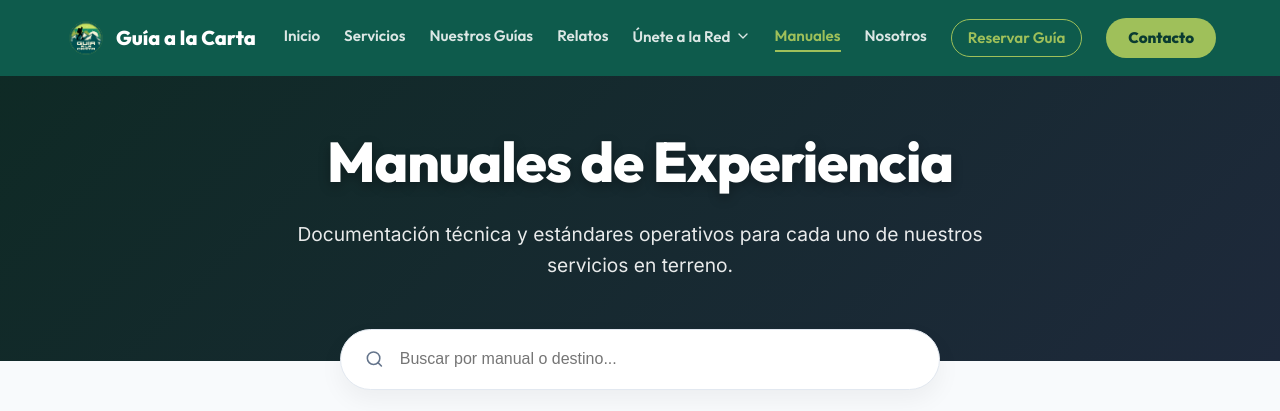
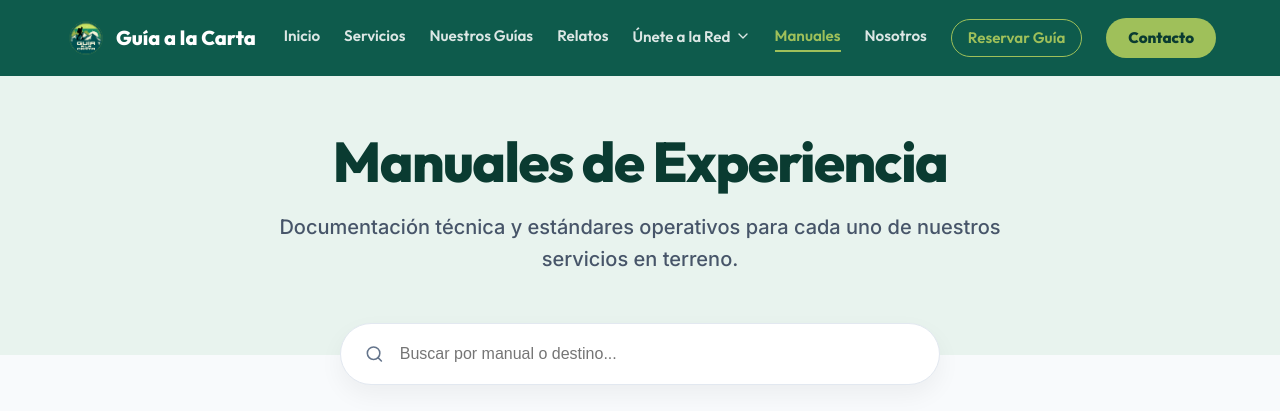
Before and after one commit to guiaalacartaoficial/guia-a-la-carta-web, a React (Vite) app: page /manuales in a window 1280 px wide. Shown: the top 411 px of the page. Built offline with nearby package versions, Linux system fonts and the light colour scheme; no server answers; the database is empty.

Commit message:
style: rediseño de manuales con tonos verdes claros y amigables

```diff
--- a/src/pages/Manuales.css
+++ b/src/pages/Manuales.css
@@ -5,8 +5,8 @@
 
 /* HERO SECTION */
 .manuales-hero {
-  background: linear-gradient(135deg, #0e2a24, #1e293b); /* Verde ultra oscuro a azul noche */
-  color: white;
+  background: #e8f3ee; /* Verde suave característico */
+  color: var(--c-primary-dark);
   padding: 8rem 0 5rem; /* Padding superior para compensar el navbar */
   text-align: center;
 }
@@ -14,17 +14,17 @@
 .manuales-hero h1 {
   font-size: clamp(2.5rem, 6vw, 3.5rem);
   font-weight: 900;
-  margin-bottom: 1.5rem;
-  color: #ffffff !important;
-  text-shadow: 0 4px 12px rgba(0,0,0,0.3);
-  letter-spacing: -1px;
+  margin-bottom: 1rem;
+  color: var(--c-primary-dark) !important;
+  letter-spacing: -1.5px;
 }
 
 .manuales-hero p {
-  font-size: 1.2rem;
-  max-width: 700px;
+  font-size: 1.25rem;
+  max-width: 750px;
   margin: 0 auto;
-  opacity: 0.9;
+  color: #475569;
+  font-weight: 500;
 }
 
 /* FILTERS */
```
